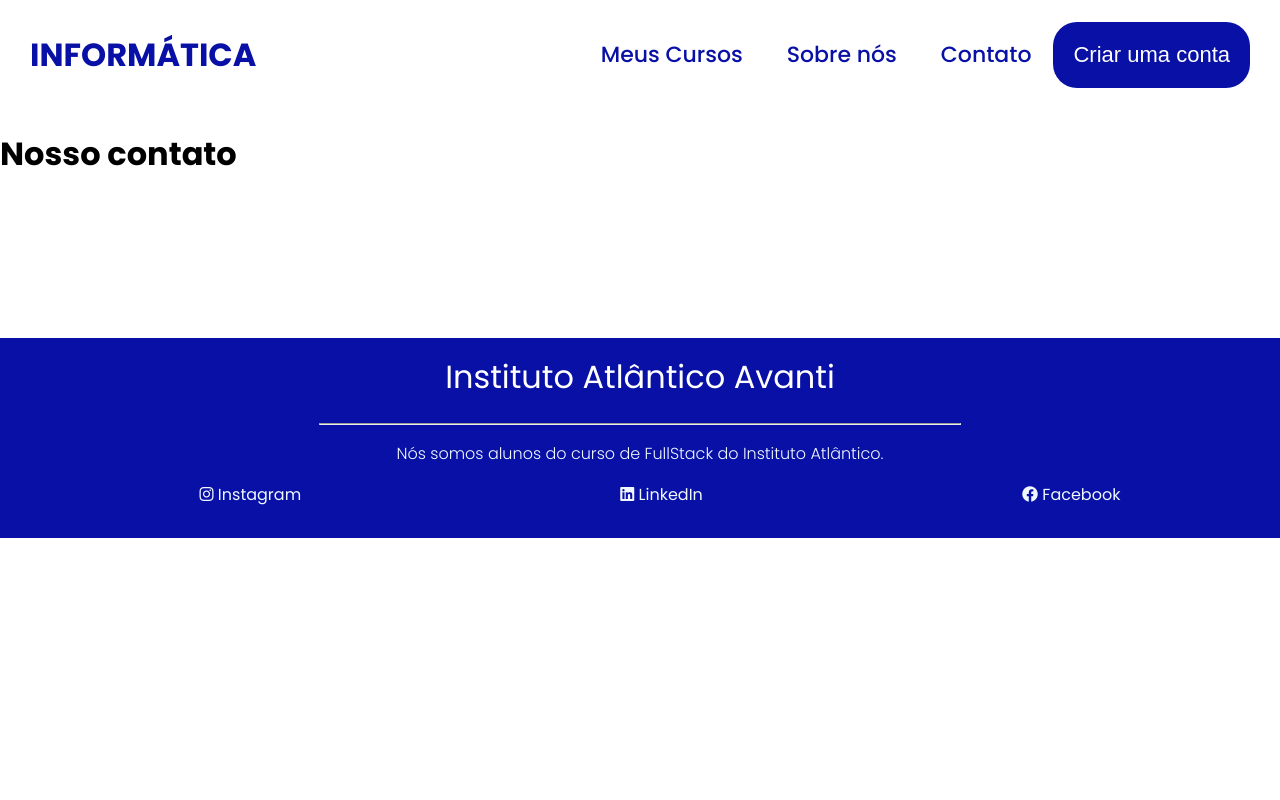
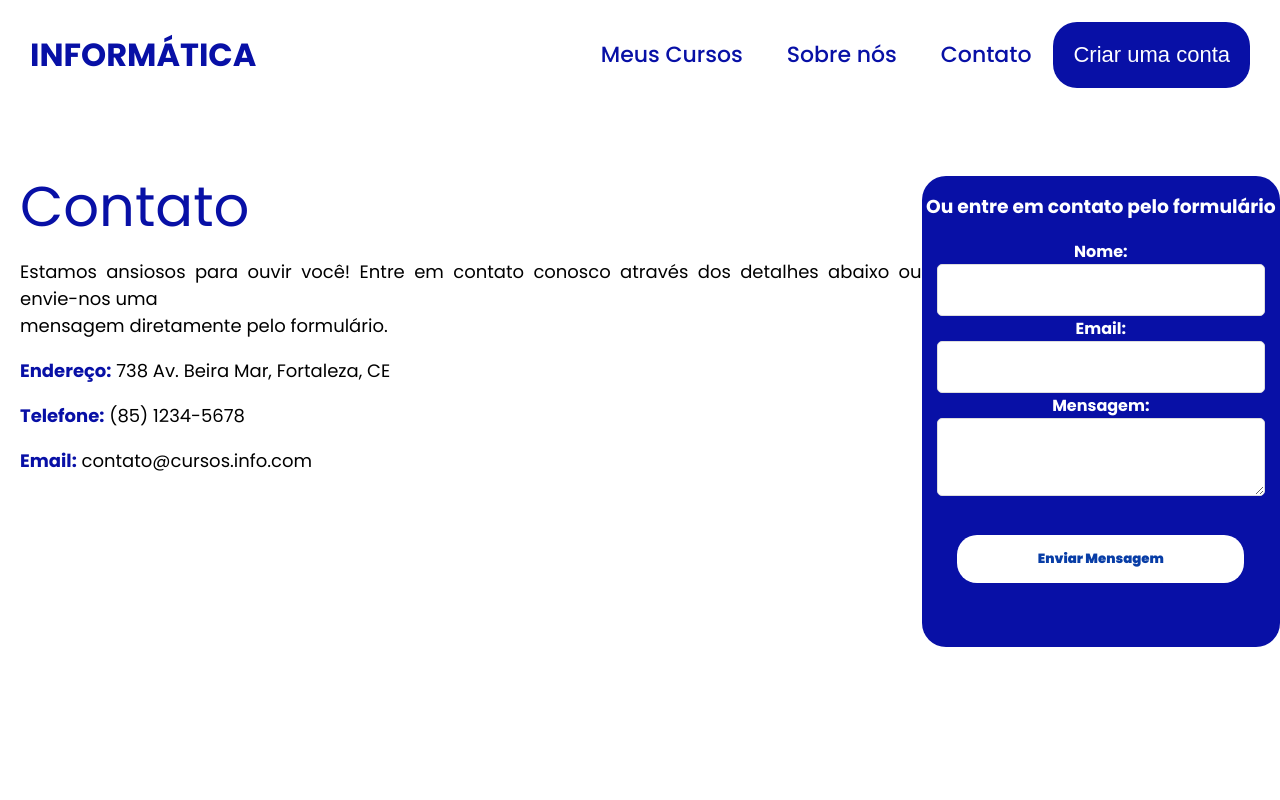
Before and after one commit to ClaraChavess/siteCursos, a React (Create React App) app: page /contato in a window 1280 px wide. Shown: the top 800 px of the page. Built offline with nearby package versions, Linux system fonts and the light colour scheme.

Commit message:
modificando arquivo contato

```diff
--- a/src/components/Contato.jsx
+++ b/src/components/Contato.jsx
@@ -1,10 +1,47 @@
 import React from "react";
+import styles from './Contato.module.css';
+import './Contato.module.css'
 
 
 function Contato(){
     return(
 <div class="contato">
-<h1 class="titulo">Nosso contato</h1>
+
+<main className={styles.FormContato}>
+
+    <section className={styles.InfoContato}>
+    <div className={styles.infoContato}>
+            <h2 className={styles.tituloCont}>Contato</h2>
+            <p className={styles.paragrafoCont}>Estamos ansiosos para ouvir você! Entre em contato conosco através dos detalhes abaixo ou envie-nos uma<br></br> mensagem  diretamente pelo formulário.</p></div>
+
+            <div className={styles.endereco}>
+                <p className={styles.paragrafoCont}><strong>Endereço:</strong> 738 Av. Beira Mar, Fortaleza, CE</p>
+                <p className={styles.paragrafoCont}><strong>Telefone:</strong> (85) 1234-5678</p>
+                <p className={styles.paragrafoCont}><strong>Email:</strong> contato@cursos.info.com</p>
+            </div>
+    </section>
+
+    <section className={styles.formCont}>
+        <div className={styles.divForm}>
+            <form className={styles.formContato}>
+                <div className={styles.form}>
+                    <h3 className={styles.tituloForm}><strong>Ou entre em contato pelo formulário</strong></h3>
+                        <label htmlFor="nome">Nome:</label><br></br>
+                        <input type="text" id='nome' name='nome' required/>
+        </div>
+                <div className={styles.form}>
+                        <label htmlFor="email">Email:</label><br></br>
+                        <input type="email" id='email' name='email' required/>
+                </div>
+                    <div className={styles.form}>
+                        <label htmlFor="email">Mensagem:</label><br></br>
+                        <textarea name="mensagem" id="mensagem" rows="5"></textarea>
+                    </div>
+                        <button type="submit" className={styles.botaoContato}>Enviar Mensagem</button>
+                    </form></div>
+    </section>
+
+</main>
 
 </div>
 
--- a/src/components/Contato.module.css
+++ b/src/components/Contato.module.css
@@ -0,0 +1,84 @@
+.FormContato{
+    display:  flex;
+    justify-content: space-around;
+    margin-top: 6vh;
+}
+
+
+.tituloCont{
+    color: #0810A6;
+    font-family: Poppins;
+    font-weight: 400;
+}
+
+.tituloCont h2{
+    display: flex;
+    align-items: center;
+    justify-content: center;
+    margin: 0;
+}
+
+
+.endereco strong{
+   color: #0810A6;;
+}
+
+.form label{
+    color: #ffff;
+    font-weight: bolder;
+    font-family: Poppins;
+}
+
+label{
+    text-align: start;
+}
+
+.form input{
+   width: 90%;
+   height: 6vh;
+   border-radius: 5px;
+   border: 1px solid #ddd;
+}
+
+.form textarea{
+    width: 90%;
+    height: 9vh;
+    border-radius: 5px;
+    border: 1px solid #ddd;
+
+}
+
+.botaoContato{
+    margin-top: 4vh;
+    width: 80%;
+    color: #083DA6;
+    font-weight: 900;
+    font-family: Poppins;
+    border: none;
+    background-color:#FFFF;
+    height: 6vh;
+    margin-bottom:8vh ;
+    border-radius: 20px;
+}
+
+.paragrafoCont{
+    color: black;
+    text-align: justify;
+    font-size: 18px;
+    font-family: "Poppins";
+}
+
+
+
+.divForm{
+    background-color: #0810A6;
+    text-align: center;
+    border-radius: 24px;
+    width: 28vw;
+
+
+}
+.tituloForm{
+    color: #ffff;
+    padding-top: 2vh;
+}
```
